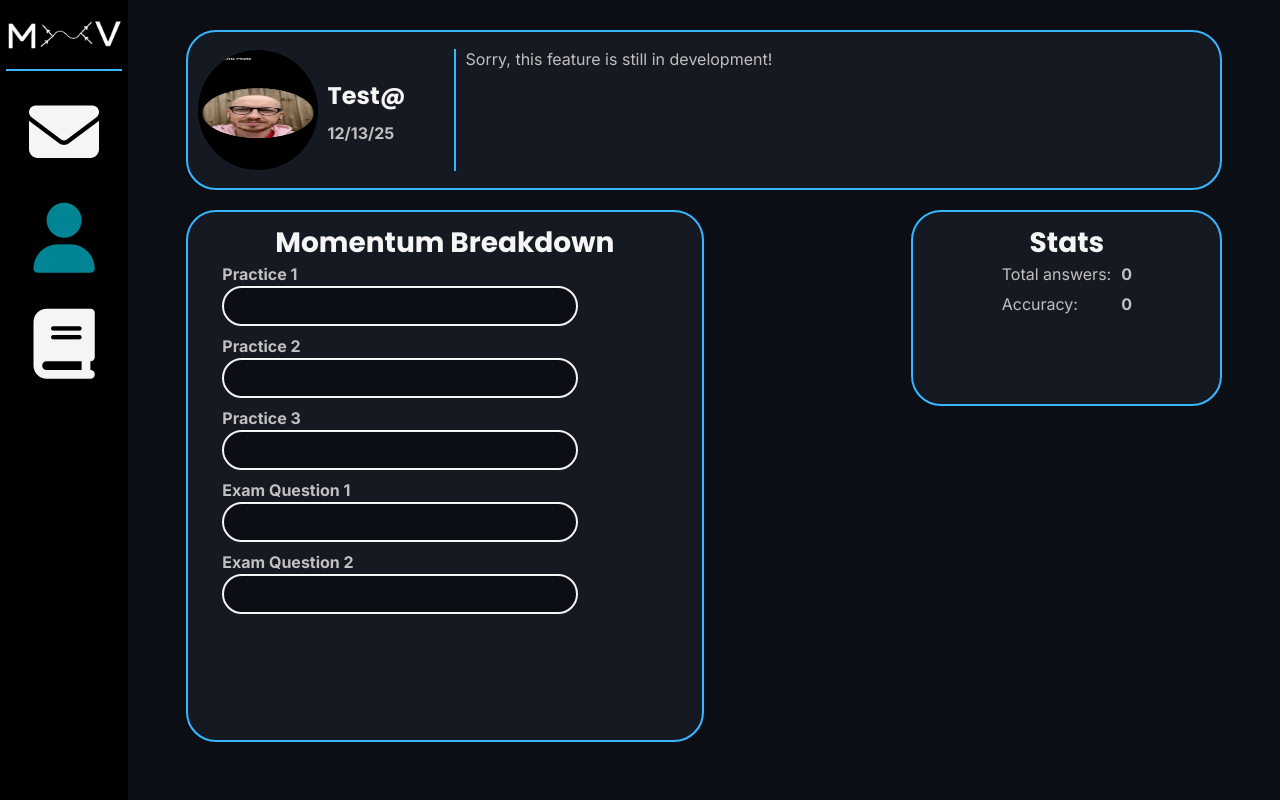
After one commit to JohnProgramming08/Mass-x-Velocity, a Flask app: page /home/1 in a window 1280 px wide. The commit adds this page. Run offline with Flask 3, Linux system fonts and the light colour scheme.

Commit message:
feat: finish home.html desktop UI

```diff
--- a/MxV/backend/database/create_db.py
+++ b/MxV/backend/database/create_db.py
@@ -9,7 +9,7 @@ class User(db.Model):
 	user_id = db.Column(db.Integer, primary_key=True)
 	username = db.Column(db.String(10), nullable=False, unique=True)
 	email = db.Column(db.String(254), nullable=False, unique=True)
-	password_hash = db.Column(db.Integer, unique=True)
+	password_hash = db.Column(db.Integer)
 	bio = db.Column(db.String(200), nullable=False)
 	join_date = db.Column(db.DateTime, default=datetime.now)
 
--- a/MxV/backend/routes/__init__.py
+++ b/MxV/backend/routes/__init__.py
@@ -2,7 +2,9 @@ from flask import Flask
 
 from .index import index_bp
 from .join import join_bp
+from .home import home_bp
 
 def register_routes(app: Flask):
 	app.register_blueprint(index_bp)
 	app.register_blueprint(join_bp)
+	app.register_blueprint(home_bp)
--- a/MxV/backend/routes/home.py
+++ b/MxV/backend/routes/home.py
@@ -8,7 +8,7 @@ def home(id):
 	# Get all the relevant data to be displayed
 	service = Home(id)
 	user_data = service.user_data()
-	question_data = service.question_data()
+	answer_data = service.answer_data()
 	momentum_data = service.momentum_data()
 
-	return render_template("home.html", user_data=user_data, question_data=question_data, momentum_data=momentum_data, id=id)
+	return render_template("home.html", user_data=user_data, answer_data=answer_data, momentum_data=momentum_data, id=id)
--- a/MxV/backend/routes/join.py
+++ b/MxV/backend/routes/join.py
@@ -36,4 +36,4 @@ def join(clicked):
 		success = True
 
 	if success:
-		return redirect(url_for("home"))
+		return redirect(url_for("home.home", id=id))
--- a/MxV/backend/services/home_service.py
+++ b/MxV/backend/services/home_service.py
@@ -5,12 +5,16 @@ class Home:
 		self.id = user_id
 
 	# Return a dictionary of the users question data
-	def question_data(self):
-		answers = Select.get_answer_data()
-		accuracy = int(((answers.total - answers.wrong) / answers.total) * 100)
+	def answer_data(self):
+		answers = Select.get_answer_data(self.id)
+		# Avoid zero error
+		if answers["total"] != 0:
+			accuracy = int(((answers["total"] - answers["wrong"]) / answers["total"]) * 100)
+		else:
+			accuracy = 0
 
 		return {
-			"total": answers.total,
+			"total": answers["total"],
 			"accuracy": accuracy
 		}
 
@@ -28,7 +32,10 @@ class Home:
 
 	# Convert a given value to a percentage of the whole
 	def to_percent(self, data, total):
-		return 100 * (data / total)
+		if total != 0:
+			return 100 * (data / total)
+		else:
+			return 0
 
 	# Return the users general data
 	def user_data(self):
--- /dev/null
+++ b/MxV/backend/static/css/home.css
@@ -0,0 +1,119 @@
+/* Global Styles */
+:root {
+	--bar: #0B0E14;
+	--bar-border: #F5F5F5;
+	--bar-fg: #38B6FF;
+	--selected-fg: #018493;
+}
+
+main {
+	display: flex;
+	flex-direction: column;
+	align-items: center;
+	justify-content: center;
+	width: 90vw;
+	height: 100vh;
+	margin-left: 10vw;
+}
+
+/* Header Styles */
+#home {
+	color: var(--selected-fg);
+}
+
+#home:hover {
+	color: var(--selected-fg);
+}
+
+/* Top and Bottom Div Styles */
+#top-div, #bottom-div {
+	width: 90%;
+	display: flex;
+}
+
+#top-div {
+	margin-bottom: 20px;
+	height: 20vh;
+	align-items: center;
+}
+
+#bottom-div {
+	height: 70vh;
+	justify-content: space-between;
+}
+
+/* Top Div Styles */
+#profile-div {
+	display: flex;
+	align-items: center;
+	width: 20vw;
+}
+
+#profile-picture {
+	width: 15vh;
+	height: 15vh;
+	border-radius: 50%;
+	margin-right: 10px;
+}
+
+#profile-details-div {
+	height: 90%;
+	display: flex;
+	flex-direction: column;
+	margin-right: 10px;
+}
+
+#username {
+	margin-bottom: 10px;
+}
+
+#bio {
+	margin-left: 10px;
+	height: 90%;
+}
+
+/* Bottom Div Styles */
+#momentum-div, #stats-div {
+	width: 50%;
+	height: 95%;
+	display: flex;
+	flex-direction: column;
+	align-items: center;
+}
+
+.bar-div {
+	width: 90%;
+	margin-bottom: 10px;
+}
+
+.bar-container {
+	background-color: var(--bar);
+	border: 2px solid var(--bar-border);
+	width: 80%;
+	border-radius: 9999px;
+	height: 5vh;
+	margin-top: 2px;
+}
+
+.bar {
+	height: 100%;
+	background-color: var(--bar-fg);
+	border-radius: 9999px;
+}
+
+#stats-div {
+	width: 30%;
+	height: 35%;
+}
+
+#stats-display-div {
+	display: flex;
+}
+
+#stat-type-div {
+	margin-right: 10px;
+}
+
+.row1 {
+	margin-bottom: 10px;
+}
--- /dev/null
+++ b/MxV/backend/static/css/joined.css
@@ -0,0 +1,27 @@
+/* Header Styles */
+header {
+	justify-content: flex-start;
+}
+
+header a {
+	font-size: 70px;
+}
+
+/* Logo Div Styles */
+#logo-div {
+	display: flex;
+	flex-direction: column;
+	align-items: center;
+	margin-bottom: 10px;
+}
+
+#MxV-logo {
+	width: 100%;
+}
+
+/* Nav Div Styles */
+#nav-div {
+	display: flex;
+	flex-direction: column;
+	align-items: center;
+}
--- a/MxV/backend/static/css/styles.css
+++ b/MxV/backend/static/css/styles.css
@@ -29,7 +29,7 @@ html, body {
 /* Header Styles */
 header {
 	background-color: black;
-	width: 5vw;
+	width: 10vw;
 	height: 100vh;
 	position: fixed;
 	display: flex;
@@ -135,6 +135,19 @@ input[type="radio"] {
 	transform: rotate(180deg);
 }
 
+/* Bars */
+.vertical-bar {
+	width: 2px;
+	height: 90%;
+	background-color: var(--border);
+}
+
+.horizontal-bar {
+	width: 90%;
+	height: 2px;
+	background-color: var(--border);
+}
+
 /* Mobile Styles */
 @media screen and (max-width: 768px) {
 	html {
--- /dev/null
+++ b/MxV/backend/static/js/home.js
@@ -0,0 +1,17 @@
+document.addEventListener('DOMContentLoaded', () => {
+	const momentumData = window.appData.momentum_data;
+	const bars = Array.from(document.getElementsByClassName('bar'));
+
+
+	// Adjust the width of given momentum bar
+	function adjustBarWidth(bar, percent) {
+		bar.style.width = `${percent}%`;
+	}
+
+	// Adjust the width of every momentum bar
+	bars.forEach((bar) => {
+		const id = bar.id;
+		const percent = momentumData[id];
+		adjustBarWidth(bar, percent);
+	});
+});
--- /dev/null
+++ b/MxV/backend/templates/home.html
@@ -0,0 +1,93 @@
+{% extends "joined.html" %}
+
+{% block style2 %}
+<link rel="stylesheet" href="{{url_for('static', filename='css/home.css')}}">
+<link rel="stylesheet" href="https://cdnjs.cloudflare.com/ajax/libs/font-awesome/6.5.0/css/all.min.css" integrity="..." crossorigin="anonymous">
+{% endblock %}
+
+{% block main %}
+<main>
+	<!-- Top Div -->
+	<div id="top-div" class="card">
+		<div id="profile-div">
+			<img id="profile-picture" src="{{url_for('static', filename='images/profile_pictures/keating_pfp.png')}}">
+			<div id="profile-details-div">
+				<h3 id="username">{{ user_data.username }}</h2>
+				<h4 id="join-date">{{ user_data.join_date }}</h3>
+			</div>
+		</div>
+
+		<div class="vertical-bar"></div>
+
+		<p id="bio">{{ user_data.bio }}</p>
+	</div>
+
+	<!-- Bottom Div -->
+	<div id="bottom-div">
+		<div id="momentum-div" class="card">
+			<h2>Momentum Breakdown</h2>
+
+			<!-- Perentage filled bars -->
+			<div class="bar-div">
+				<h4 class="bar-title">Practice 1</p>
+				<div class="bar-container">
+					<div id="practice1" class="bar"></div>
+				</div>
+			</div>
+
+			<div class="bar-div">
+				<h4 class="bar-title">Practice 2</p>
+				<div class="bar-container">
+					<div id="practice2" class="bar"></div>
+				</div>
+			</div>
+
+			<div class="bar-div">
+				<h4 class="bar-title">Practice 3</p>
+				<div class="bar-container">
+					<div id="practice3" class="bar"></div>
+				</div>
+			</div>
+
+			<div class="bar-div">
+				<h4 class="bar-title">Exam Question 1</p>
+				<div class="bar-container">
+					<div id="exam1" class="bar"></div>
+				</div>
+			</div>
+
+			<div class="bar-div">
+				<h4 class="bar-title">Exam Question 2</p>
+				<div class="bar-container">
+					<div id="exam2" class="bar"></div>
+				</div>
+			</div>
+		</div>
+
+		<div id="stats-div" class="card">
+			<h2>Stats</h2>
+			<div id="stats-display-div">
+				<div id="stat-type-div">
+					<p class="row1">Total answers:</p>
+					<p>Accuracy:</p>
+				</div>
+
+				<div id="stat-data-div">
+					<h4 id="total-answers" class="row1">{{ answer_data.total }}</h4>
+					<h4 id="accuracy">{{ answer_data.accuracy }}</h4>
+				</div>
+			</div>
+		</div>
+	</div>
+</main>
+
+<!-- Embed data into HTML file -->
+<script>
+	window.appData = {
+		id: {{ id }},
+		momentum_data: {{ momentum_data | tojson }}
+	};
+</script>
+
+<script src="{{ url_for('static', filename='js/home.js') }}"></script>
+{% endblock %}
--- /dev/null
+++ b/MxV/backend/templates/joined.html
@@ -0,0 +1,26 @@
+{% extends "base.html" %}
+
+{% block style %}
+<link rel="stylesheet" href="{{ url_for('static', filename='css/joined.css') }}">
+{% block style2 %}{% endblock %}
+{% endblock %}
+
+{% block content %}
+<body>
+	<header>
+		<!-- MxV Logo -->
+		<div id="logo-div">
+			<img id="MxV-logo" src="{{ url_for('static', filename='images/MxVlogo.png')}}" alt="MxV logo." title="Mass x Velocity">
+			<div class="horizontal-bar"></div>
+		</div>
+
+		<!-- Page Navigation -->
+		<div id="nav-div">
+			<a href="mailto:dylan08code@gmail.com" target="_blank"><i class="fa-solid fa-envelope" id="mail"></i></a>
+			<a href="/home/{{ id }}"><i class="fa-solid fa-user" id="home"></i></a>
+			<a href="/select-topics/{{ id }}"><i class="fa-solid fa-book" id="topics"></i></a>
+		</div>
+	</header>
+	{% block main %}{% endblock %}
+{% endblock %}
+</body>
```
Also changed, not shown: MxV/backend/instance/data.db, MxV/backend/static/images/profile_pictures/keating_pfp.png (added).
